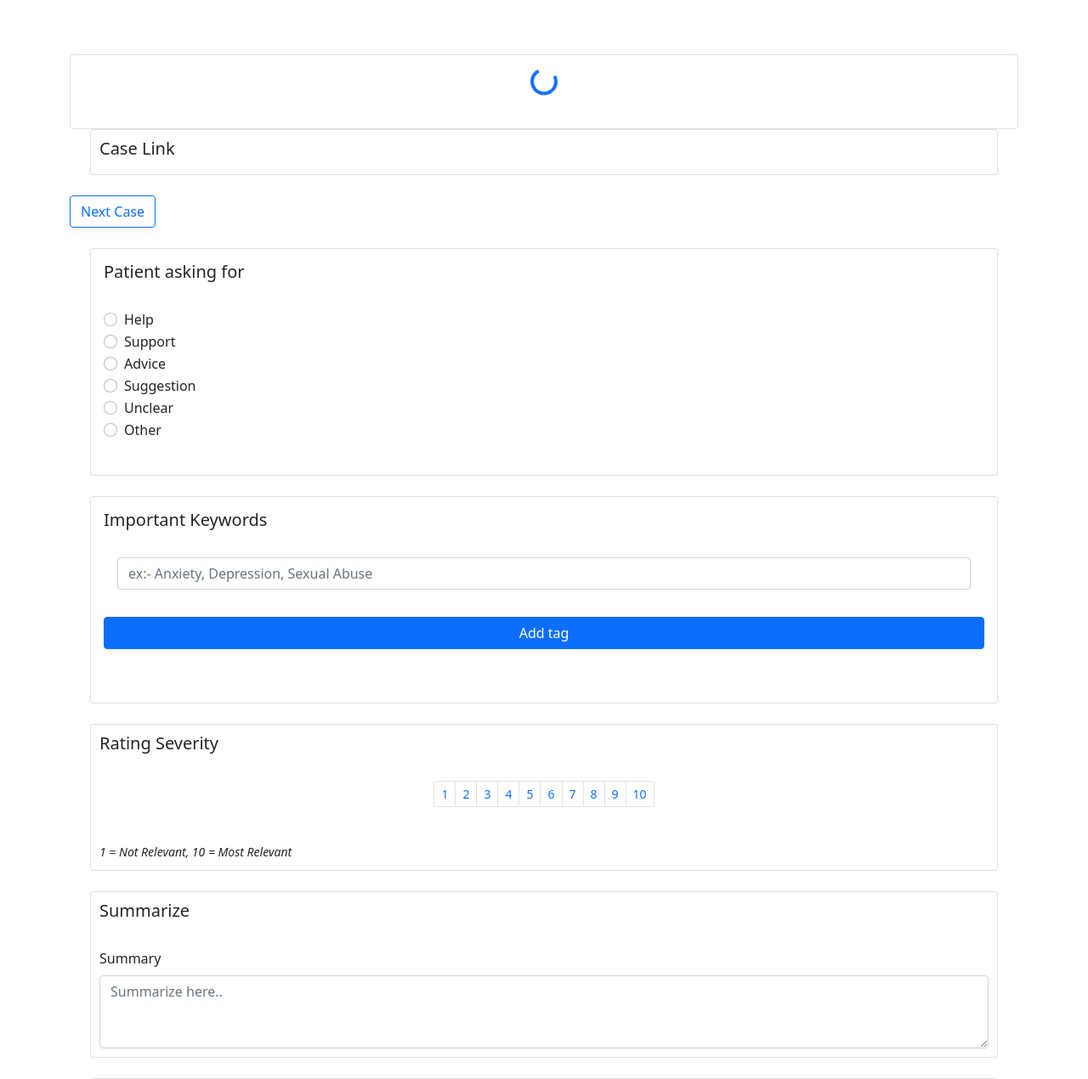
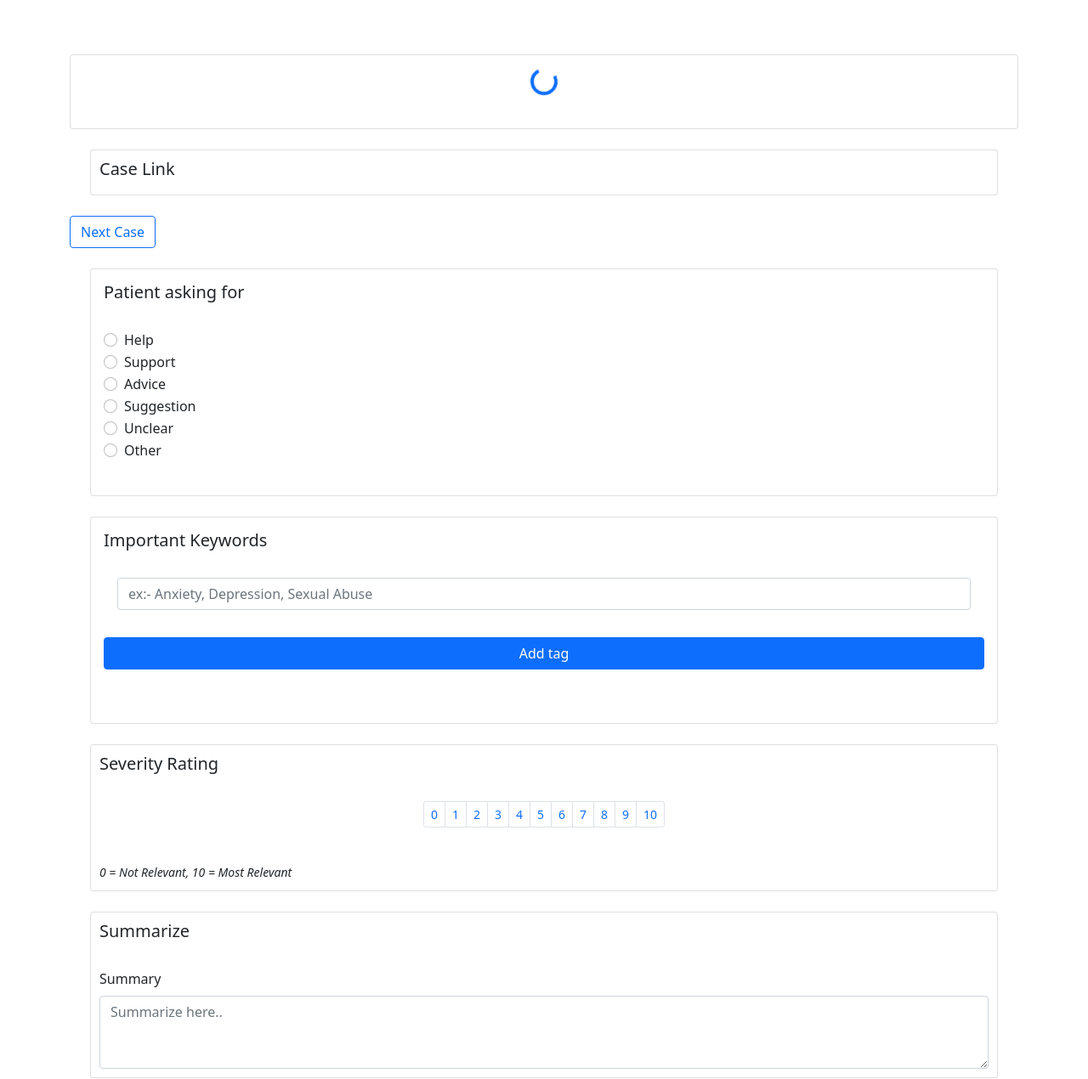
Before and after one commit to AbdulSamadFarshori/project_3001, a Django app: template templates/website/cases.html in a window 1280 px wide. Shown: the top 1270 px of the page at 85% size. Run offline with Django 3.2, Linux system fonts and the light colour scheme; the template is opened without the code that fills it, so the values that code supplies are empty; some libraries are stand-ins or nearby versions.

Commit message:
change in case.html

```diff
--- a/templates/website/cases.html
+++ b/templates/website/cases.html
@@ -244,6 +244,7 @@ function submitForm(){
                 </div>
                 <br>
             </div>
+            <br>
             <div class="container h-100">
               <div class="row align-items-center h-100">
                 <div class="col-12">
@@ -339,10 +340,11 @@ function submitForm(){
               <div class="row align-items-center h-100">
                 <div class="col-12">
                   <div class="card h-100 justify-content-center" style="padding: 10px;">
-                    <h5>Rating Severity</h5>
+                    <h5>Severity Rating</h5>
                     <br>
                     <nav aria-label="Page navigation example">
                     <ul class="pagination pagination-sm justify-content-center" id="scale">
+                      <li class="page-item" value = 1><a class="page-link">0</a></li>
                       <li class="page-item" value = 1><a class="page-link">1</a></li>
                       <li class="page-item" value = 2><a class="page-link">2</a></li>
                       <li class="page-item" value = 3><a class="page-link">3</a></li>
@@ -357,7 +359,7 @@ function submitForm(){
                   </nav>
                   <br>
                   <div class= "justify-content-center">
-                  <small><i> 1 = Not Relevant,  10 = Most Relevant</i></small>
+                  <small><i> 0 = Not Relevant,  10 = Most Relevant</i></small>
                 </div>
                     </div>
                   <div>
```
